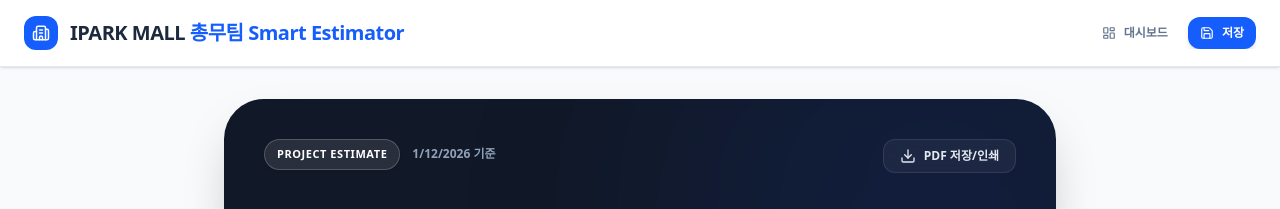
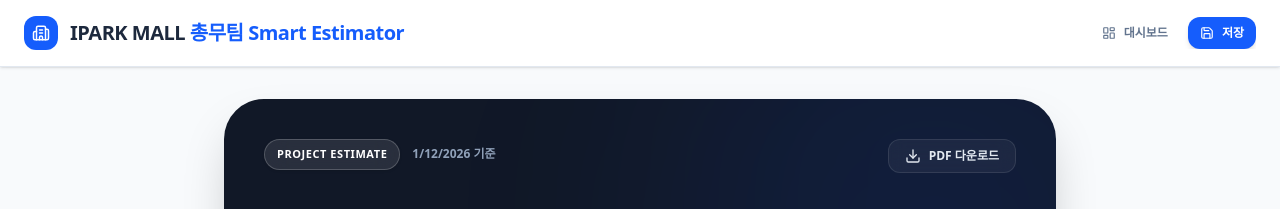
Before and after one commit to kyounghokim185/ipark-estimate-system, a Next.js app: page / in a window 1280 px wide. Shown: the top 209 px of the page. Built offline with nearby package versions, Linux system fonts and the light colour scheme.

Commit message:
feat: Implement PDF download and improve area input UX

```diff
--- a/src/app/page.tsx
+++ b/src/app/page.tsx
@@ -28,6 +28,8 @@
 } from 'lucide-react';
 import { motion, AnimatePresence } from 'framer-motion';
 import Link from 'next/link';
+import html2canvas from 'html2canvas';
+import jsPDF from 'jspdf';
 
 // --- Types ---
 type ZoneType = 'fashion' | 'living' | 'fnb' | 'back';
@@ -379,7 +381,103 @@
 
     const totals = calculateTotal();
 
-    const handlePrint = () => { window.print(); };
+    const handleDownloadPDF = async () => {
+        const element = document.getElementById('estimate-content');
+        if (!element) return;
+
+        try {
+            const canvas = await html2canvas(element, {
+                scale: 2,
+                useCORS: true,
+                logging: false,
+                onclone: (documentClone) => {
+                    const clone = documentClone.querySelector('#estimate-content') as HTMLElement;
+                    if (clone) {
+                        // 1. Force light background for the container
+                        clone.style.backgroundColor = 'white';
+                        clone.style.color = 'black';
+
+                        // 2. Handle Hero Section specifically
+                        const hero = clone.querySelector('#hero-section') as HTMLElement;
+                        if (hero) {
+                            hero.style.backgroundColor = 'white';
+                            hero.style.color = 'black';
+                            hero.style.boxShadow = 'none';
+                            hero.style.borderBottom = '2px solid black';
+                            hero.style.borderRadius = '0';
+
+                            // Adjust text colors inside hero
+                            const texts = hero.querySelectorAll('*');
+                            texts.forEach((el: any) => {
+                                el.style.color = 'black';
+                                el.style.borderColor = '#e2e8f0'; // slate-200
+                            });
+
+                            // Hide background decorations
+                            const decorations = hero.querySelectorAll('.absolute');
+                            decorations.forEach((el: any) => el.style.display = 'none');
+
+                            // Ensure title is visible and black
+                            const title = hero.querySelector('h2');
+                            if (title) title.style.color = 'black';
+                        }
+
+                        // 3. Hide No-Print elements
+                        const noPrints = clone.querySelectorAll('.no-print');
+                        noPrints.forEach((el: any) => el.style.display = 'none');
+
+                        // 4. Show Print-Only elements
+                        const printOnly = clone.querySelectorAll('.print\\:block');
+                        printOnly.forEach((el: any) => {
+                            el.classList.remove('hidden');
+                            el.style.display = 'block';
+                        });
+
+                        // 5. Adjust grids/layout gaps if needed
+                        clone.style.padding = '20px';
+                    }
+                }
+            });
+
+            const imgData = canvas.toDataURL('image/png');
+            const pdf = new jsPDF('p', 'mm', 'a4');
+            const pdfWidth = pdf.internal.pageSize.getWidth();
+            const pdfHeight = (canvas.height * pdfWidth) / canvas.width;
+
+            // If height exceeds A4, we might need multiple pages, but for now single page scaling or fit
+            // A simple fit for now. If it's too long, it will be squashed or cut.
+            // Better to just add image with auto height.
+
+            if (pdfHeight > pdf.internal.pageSize.getHeight()) {
+                // Multi-page logic could be complex. For a single estimate sheet, we fitwidth.
+                // If it's very long, user might prefer scale-to-fit or multi-page.
+                // Given the context (Estimate), it usually fits or slightly overflows.
+                // Let's implement multi-page split if needed or just simple addImage.
+                // For now, standard single long image approach:
+
+                let heightLeft = pdfHeight;
+                let position = 0;
+                const pageHeight = pdf.internal.pageSize.getHeight();
+
+                pdf.addImage(imgData, 'PNG', 0, position, pdfWidth, pdfHeight);
+                heightLeft -= pageHeight;
+
+                while (heightLeft >= 0) {
+                    position = heightLeft - pdfHeight; // top position is negative to show next part
+                    pdf.addPage();
+                    pdf.addImage(imgData, 'PNG', 0, position, pdfWidth, pdfHeight);
+                    heightLeft -= pageHeight;
+                }
+            } else {
+                pdf.addImage(imgData, 'PNG', 0, 0, pdfWidth, pdfHeight);
+            }
+
+            pdf.save(`${projectInfo.name}_견적서.pdf`);
+        } catch (error) {
+            console.error('PDF Generation Error:', error);
+            alert('PDF 생성 중 오류가 발생했습니다.');
+        }
+    };
 
     // --- RENDER ---
 
@@ -405,10 +503,11 @@
                 </div>
             </header>
 
-            <main className="max-w-4xl mx-auto p-4 md:p-8 space-y-6 md:space-y-8">
+            <main id="estimate-content" className="max-w-4xl mx-auto p-4 md:p-8 space-y-6 md:space-y-8">
 
                 {/* 1. HERO SECTION */}
                 <motion.div
+                    id="hero-section"
                     initial={{ opacity: 0, scale: 0.99 }} animate={{ opacity: 1, scale: 1 }}
                     className="bg-[#111827] text-white rounded-[2rem] md:rounded-[2.5rem] p-6 md:p-10 relative overflow-hidden shadow-2xl print:bg-white print:text-black print:border-b-2 print:border-black"
                 >
@@ -420,8 +519,8 @@
                             <span className="bg-white/10 backdrop-blur-md text-white border border-white/20 text-[11px] font-extrabold px-3 py-1.5 rounded-full tracking-wider shadow-sm">PROJECT ESTIMATE</span>
                             <span className="text-slate-400 text-xs font-semibold">{new Date().toLocaleDateString()} 기준</span>
                         </div>
-                        <button onClick={handlePrint} className="bg-white/5 hover:bg-white/10 border border-white/10 px-4 py-2 rounded-xl text-xs font-bold flex items-center gap-2 transition-all backdrop-blur-sm no-print text-slate-200 hover:text-white">
-                            <Download size={16} /> PDF 저장/인쇄
+                        <button onClick={handleDownloadPDF} className="bg-white/5 hover:bg-white/10 border border-white/10 px-4 py-2 rounded-xl text-xs font-bold flex items-center gap-2 transition-all backdrop-blur-sm no-print text-slate-200 hover:text-white">
+                            <Download size={16} /> PDF 다운로드
                         </button>
                     </div>
 
@@ -543,13 +642,14 @@
                                                 const val = Number(e.target.value);
                                                 if (!isNaN(val)) setArea(Number((val / 0.3025).toFixed(2)));
                                             }}
+                                            onFocus={(e) => e.target.select()}
                                             className="w-full bg-white border border-slate-200 rounded-2xl px-4 py-3 font-black text-xl text-center text-slate-800 outline-none shadow-sm focus:border-blue-500 transition-all"
                                         />
                                         <span className="absolute right-4 top-1/2 -translate-y-1/2 text-xs font-bold text-slate-400 pointer-events-none">평</span>
                                     </div>
                                     <span className="text-slate-300">⇄</span>
                                     <div className="relative flex-1">
-                                        <input type="number" step="0.01" value={area} onChange={e => setArea(Number(e.target.value))} className="w-full bg-white border border-slate-200 rounded-2xl px-4 py-3 font-black text-xl text-center text-slate-800 outline-none shadow-sm focus:border-blue-500 transition-all" />
+                                        <input type="number" step="0.01" value={area} onChange={e => setArea(Number(e.target.value))} onFocus={(e) => e.target.select()} className="w-full bg-white border border-slate-200 rounded-2xl px-4 py-3 font-black text-xl text-center text-slate-800 outline-none shadow-sm focus:border-blue-500 transition-all" />
                                         <span className="absolute right-4 top-1/2 -translate-y-1/2 text-xs font-bold text-slate-400 pointer-events-none">m²</span>
                                     </div>
                                 </div>
```
